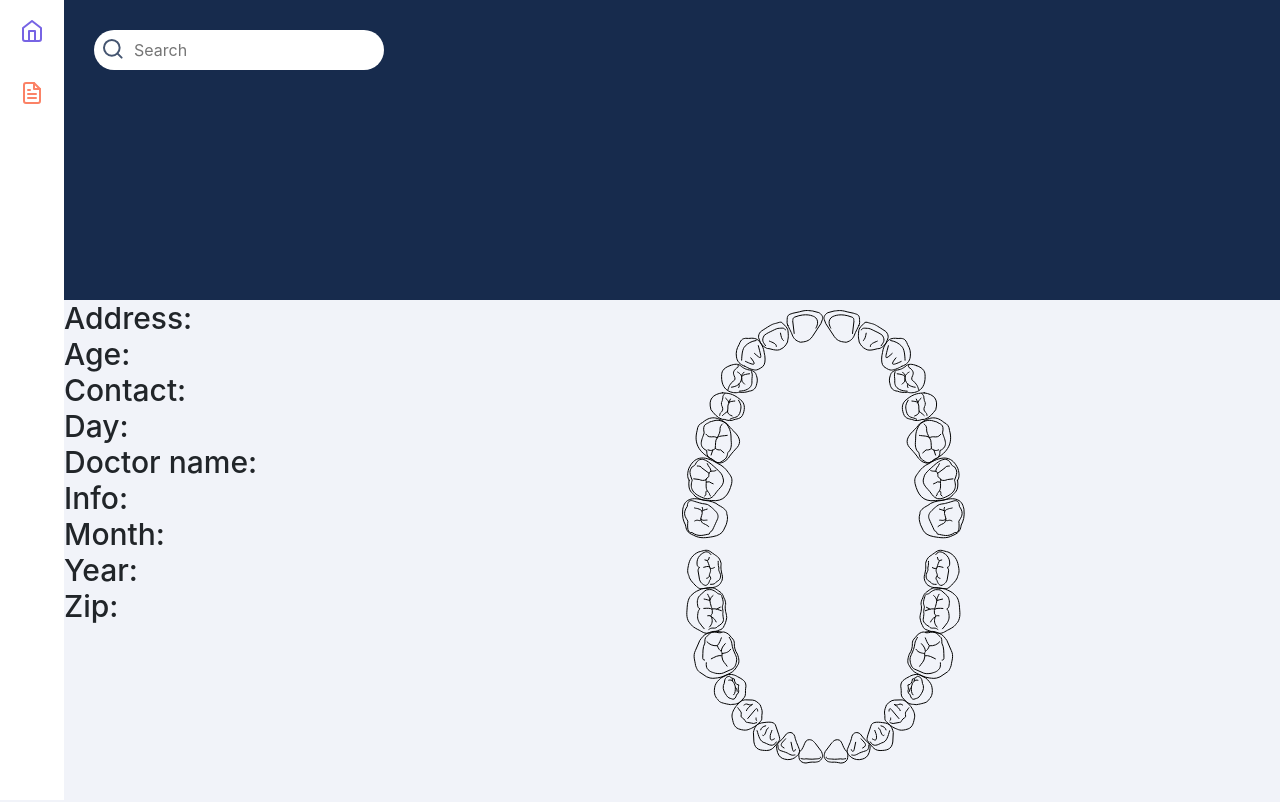
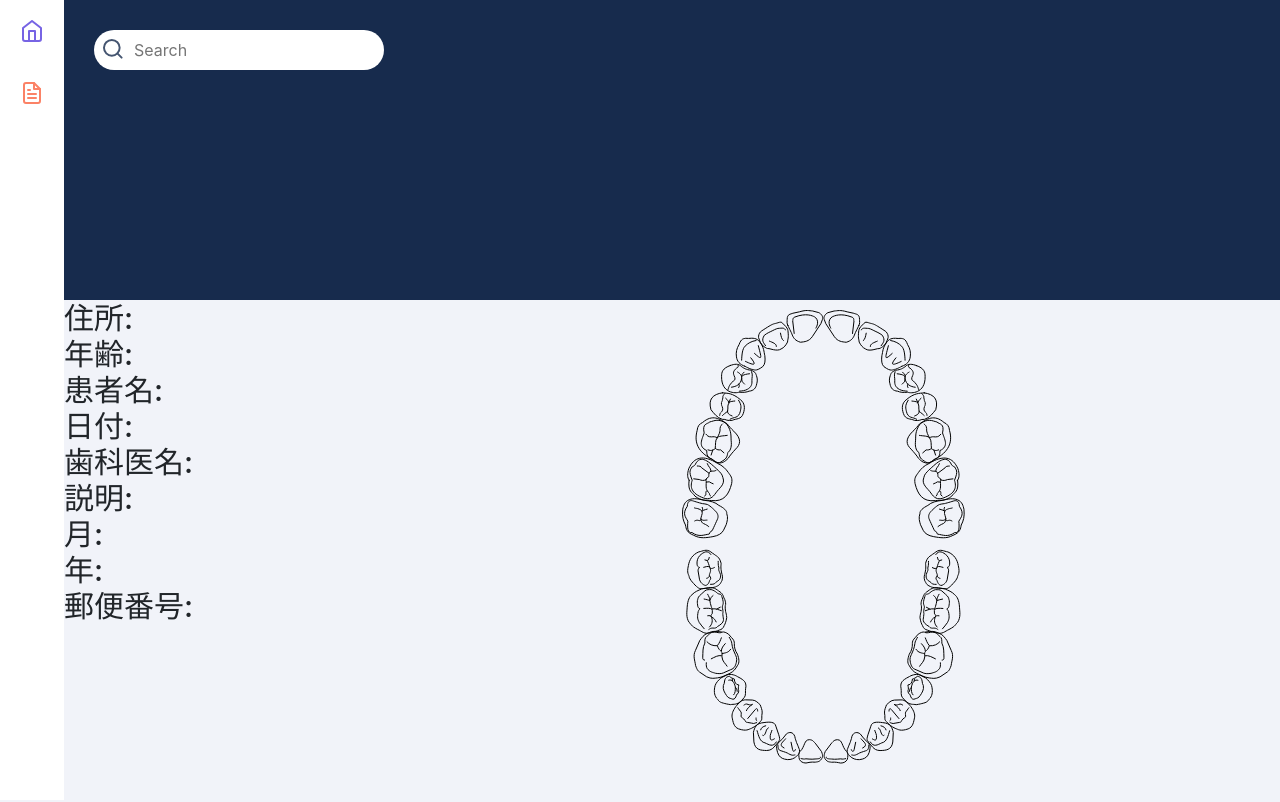
Before and after one commit to JustinTheeDude/dentist-app, a React (Create React App) app: page /info in a window 1280 px wide. Built offline with nearby package versions, Linux system fonts and the light colour scheme; no server answers.

Commit message:
form signUp working validation NG

```diff
--- a/src/App.js
+++ b/src/App.js
@@ -1,4 +1,4 @@
-import React, {Component} from "react";
+import React, { Component } from "react";
 
 import Maininfo from "./Components/MainInfo";
 // import Calendar from "react-calendar";
@@ -6,14 +6,16 @@ import Maininfo from "./Components/MainInfo";
 import Card from "./Components/Card";
 import "bootstrap/dist/css/bootstrap.css";
 // import Header from './Components/Header';
-//
+
+import PrivateRoute from './PrivateRoute';
+
 import {BrowserRouter as Router, Switch, Route} from "react-router-dom";
 import CardInfo from "./Components/CardInfo";
 import Layout from "./Components/Layout";
 import Login from "./Components/Login";
 import UserSignUp from './Components/UserSignUp';
 //import Provider
-import AppProvider, {MyContext} from "./Components/Context/AppProvider";
+import AppProvider, { MyContext } from "./Components/Context/AppProvider";
 
 class App extends Component {
     state = {
@@ -33,9 +35,7 @@ class App extends Component {
                             <UserSignUp />
                         </Route>
                         <Layout>
-                            <Route path="/cards">
-                                <Card />
-                            </Route>
+                            <PrivateRoute path="/cards" component={Card} />
                             <Route path="/form">
                                 <Maininfo />
                             </Route>
@@ -43,9 +43,6 @@ class App extends Component {
                                 <MyContext.Consumer>
                                     {context => <CardInfo value={context.state.chosenCard} />}
                                 </MyContext.Consumer>
-                            </Route>
-                            <Route path="/form">
-                                <Maininfo />
                             </Route>
                         </Layout>
                     </Switch>
--- a/src/Components/CardInfo.js
+++ b/src/Components/CardInfo.js
@@ -78,15 +78,15 @@ class CardInfo extends Component {
                 {context => (
                     <div className="order-container">
                         <div className="order-info">
-                            <h1>Address: {this.state.address}</h1>
-                            <h1>Age: {this.state.age}</h1>
-                            <h1>Contact: {this.state.contactName}</h1>
-                            <h1>Day: {this.state.day}</h1>
-                            <h1>Doctor name: {this.state.doctorName}</h1>
-                            <h1>Info: {this.state.info}</h1>
-                            <h1>Month: {this.state.month}</h1>
-                            <h1>Year: {this.state.year}</h1>
-                            <h1>Zip: {this.state.zip}</h1>
+                            <h1>住所: {this.state.address}</h1>
+                            <h1>年齢: {this.state.age}</h1>
+                            <h1>患者名: {this.state.contactName}</h1>
+                            <h1>日付: {this.state.day}</h1>
+                            <h1>歯科医名: {this.state.doctorName}</h1>
+                            <h1>説明: {this.state.info}</h1>
+                            <h1>月: {this.state.month}</h1>
+                            <h1>年: {this.state.year}</h1>
+                            <h1>郵便番号: {this.state.zip}</h1>
                         </div>
                         <div className="teeth">
                             <Mouth preserveAspectRatio="meet" />
--- a/src/Components/Context/AppProvider.js
+++ b/src/Components/Context/AppProvider.js
@@ -1,17 +1,19 @@
-import React, {Component} from "react";
-
+import React, { Component } from "react";
 export const MyContext = React.createContext();
 
 class AppProvider extends Component {
     state = {
         chosenCard: "",
         lastCardId: "",
+        authenticatedUser: null
     };
 
     render() {
+        const { authenticatedUser } = this.state
         return (
             <MyContext.Provider
                 value={{
+                    authenticatedUser,
                     state: this.state,
                     updateCard: cardId => {
                         this.setState({chosenCard: cardId, lastCardId: cardId});
@@ -22,6 +24,8 @@ class AppProvider extends Component {
             </MyContext.Provider>
         );
     }
+
 }
+export const Consumer = MyContext.Consumer
 
 export default AppProvider;
--- a/src/Components/Login.js
+++ b/src/Components/Login.js
@@ -8,16 +8,19 @@ class Login extends Component {
         password: "",
     };
 
-    signIn = (email, password) => {
+    signIn = e => {
+        e.preventDefault()
+        const { email, password } = this.state
         firebase
             .auth()
             .signInWithEmailAndPassword(email, password)
             .then(function(res) {
-                console.log(res);
+                console.log("this is the log in res: ", res);
             })
             .catch(function(err) {
                 console.log(err);
             });
+
     };
 
     handleChange = e => {
@@ -28,7 +31,7 @@ class Login extends Component {
 
     render() {
         return (
-            <Form className="login" onSubmit={this.signIn(this.state.email, this.state.password)}>
+            <Form className="login" onSubmit={this.signIn}>
                 <FormGroup>
                     <Label for="Email">Email</Label>
                     <Input
--- a/src/Components/UserSignUp.js
+++ b/src/Components/UserSignUp.js
@@ -1,6 +1,8 @@
 import React, { Component } from 'react';
-import {Form, FormGroup, Label, Input, Button } from 'reactstrap';
+import {Form, FormGroup, Label, Input, Button, FormText } from 'reactstrap';
 import firebase from './firebase';
+import { Redirect } from 'react-router-dom';
+// import signUp from './auth';
 
 export default class UserSignUp extends Component {
 
@@ -10,24 +12,32 @@ export default class UserSignUp extends Component {
     email: "",
     password: "",
     confirmPassword: "",
-    // errors: [],
+    errors: [],
   }
 
-  signUp = ( email, password) => {
+  signUp = e => {
+    e.preventDefault();
+   const  { email, password } = this.state
     firebase
-      .auth()
-      .createUserWithEmailAndPassword(email, password)
-      .then((res) => {
-        console.log(res)
+      .auth().createUserWithEmailAndPassword(email, password)
+      .then( res => {
+        console.log("this is the res: ", res.user)
       })
       .catch((err) => {
-        console.log(err)
+        this.state.errors.push(err.message)
+        console.log(err.message)
       });
+    this.setState({
+      email: "",
+      password: "",
+      confirmPassword: "",
+    })
   }
+
   handleChange = e => {
     this.setState({
       [e.target.name]: e.target.value,
-    })
+    });
   }
 
   render() {
@@ -37,11 +47,11 @@ export default class UserSignUp extends Component {
       email,
       password,
       confirmPassword,
-      // errors
+      errors
     } = this.state;
 
     return (
-      <Form className="login" onSubmit={this.signUp(this.state.email, this.state.password)}>
+      <Form className="login" onSubmit={this.signUp} >
         {/* <FormGroup>
           <Label for="firstName">First Name</Label>
           <Input
@@ -65,7 +75,7 @@ export default class UserSignUp extends Component {
           />
       </FormGroup> */}
       <FormGroup>
-          <Label for="Email">Email</Label>
+          <Label for="Email">Email/メール</Label>
           <Input
               type="email"
               name="email"
@@ -74,6 +84,7 @@ export default class UserSignUp extends Component {
               onChange={this.handleChange}
               value={email}
           />
+          {/* <FormText>{errors[0]}</FormText> */}
       </FormGroup>
       <FormGroup>
           <Label for="Password">Password</Label>
@@ -81,7 +92,7 @@ export default class UserSignUp extends Component {
               type="password"
               name="password"
               id="password"
-              placeholder="enter your password"
+              placeholder="パスワード"
               onChange={this.handleChange}
               value={password}
           />
@@ -92,12 +103,13 @@ export default class UserSignUp extends Component {
               type="password"
               name="confirmPassword"
               id="confirmPassword"
-              placeholder="Confirm password"
+              placeholder="パスワード確認"
               onChange={this.handleChange}
               value={confirmPassword}
           />
+          {/* <FormText>{errors[1]}</FormText> */}
       </FormGroup>
-      <Button>Submit</Button>
+      <Button >Submit</Button>
   </Form>
     )
   }
--- /dev/null
+++ b/src/Components/auth.js
@@ -0,0 +1,29 @@
+import firebase from 'firebase'
+
+
+const signUp = ( email, password, ) => {
+    firebase
+      .auth().createUserWithEmailAndPassword(email, password)
+      .then( cred => {
+        console.log("this is the res: ", cred.user.uid)
+      });
+      // .catch((err) => {
+      //   console.log(err)
+      // });
+  }
+export default signUp;
+
+const signIn = (email, password) => {
+  firebase
+      .auth()
+      .signInWithEmailAndPassword(email, password)
+      .then(function(res) {
+          console.log("this is the log in res: ", res);
+      })
+      .catch(function(err) {
+          console.log(err);
+      });
+};
+
+// can't export two different consts like this
+// export default {signUp, signIn};
--- /dev/null
+++ b/src/PrivateRoute.js
@@ -0,0 +1,24 @@
+import React, { Component } from 'react';
+import { Route, Redirect } from 'react-router-dom';
+import { Consumer, MyContext } from './Components/Context/AppProvider';
+
+export default ({ component: Component, ...rest }) => {
+  return (
+    <Consumer>
+        { MyContext => (
+          <Route
+            {...rest}
+            rener={props => MyContext.authenticatedUser ? (
+              <Component {...props} />
+            ): (
+              <Redirect to={{
+                pathname: "/signin",
+                state: { from: props.location }
+              }} />
+            )
+            }
+          />
+        )}
+    </Consumer>
+  )
+}
```
